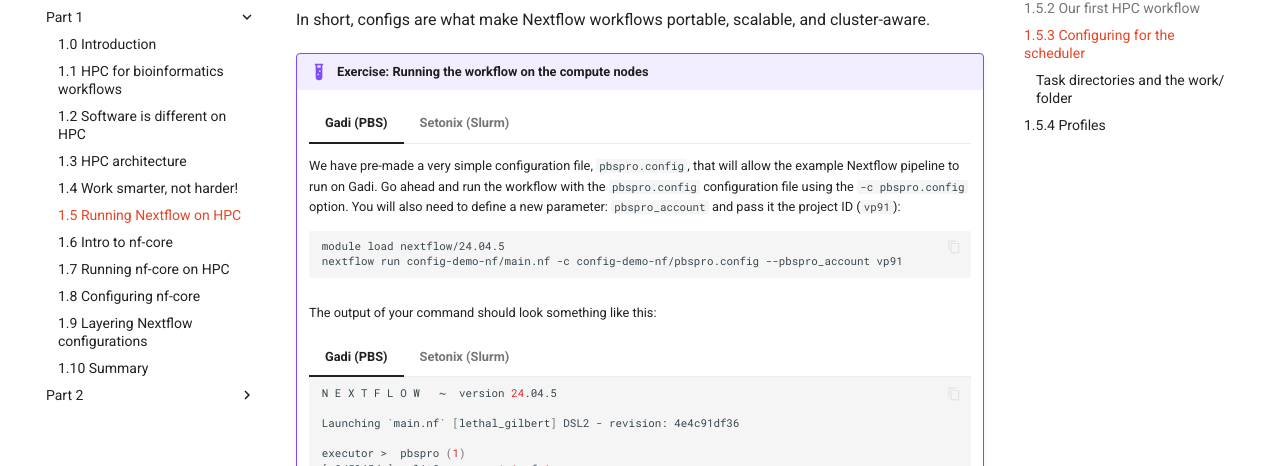
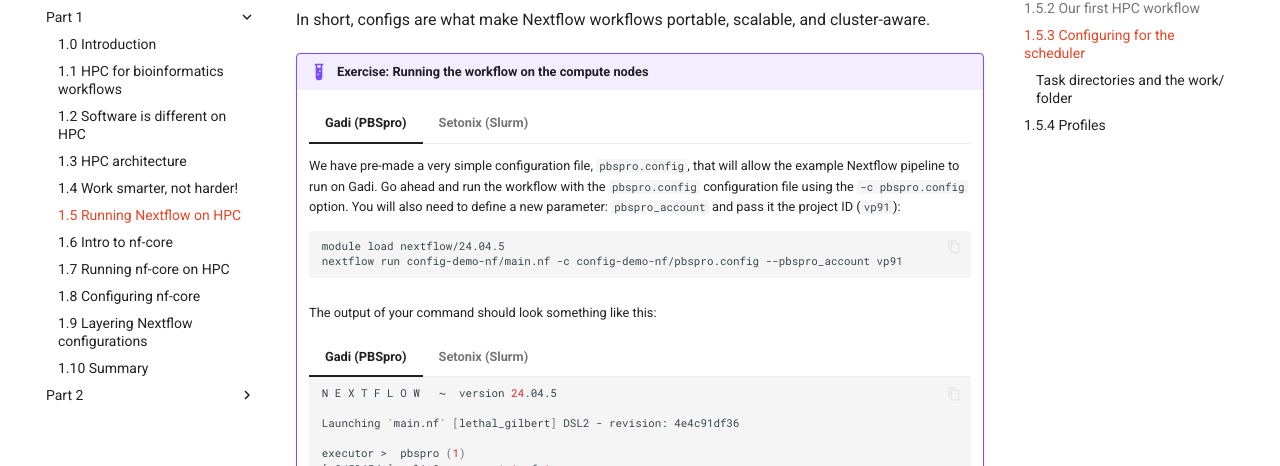
Before and after one commit to Sydney-Informatics-Hub/nextflow-hpc-workshop, an MkDocs documentation site: the page built from docs/part1/01_5_nf_hpc.md, in a window 1280 px wide and 900 px high, scrolled down 4459 px. Shown: the part 145-611 px from the top of the window. Built offline with MkDocs 1.6.1 and Material for MkDocs 9.7.7, drawn with Linux system fonts in a browser that asks for light colours; comment, search, counter and statistics services are not loaded; some of the changed text lies outside the part shown.

Commit message:
1.5 replace PBS with PBSpro in Gadi codeblocks

````diff
--- a/docs/part1/01_5_nf_hpc.md
+++ b/docs/part1/01_5_nf_hpc.md
@@ -83,7 +83,7 @@ In short, configs are what make Nextflow workflows portable, scalable, and clust
 
 !!! example "Exercise: Running the workflow on the compute nodes"
 
-    === "Gadi (PBS)"
+    === "Gadi (PBSpro)"
 
         We have pre-made a very simple configuration file, `pbspro.config`, that will allow the example Nextflow pipeline to run on Gadi. Go ahead and run the workflow with the `pbspro.config` configuration file using the `-c pbspro.config` option. You will also need to define a new parameter: `pbspro_account` and pass it the project ID (`vp91`):
 
@@ -103,7 +103,7 @@ In short, configs are what make Nextflow workflows portable, scalable, and clust
 
     The output of your command should look something like this:
 
-    === "Gadi (PBS)"
+    === "Gadi (PBSpro)"
         ```bash
         N E X T F L O W   ~  version 24.04.5
 
@@ -191,7 +191,7 @@ profiles {
 
     Run the workflow once more, this time using the executor profiles:
 
-    === "Gadi (PBS)"
+    === "Gadi (PBSpro)"
         ```bash
          nextflow run config-demo-nf/main.nf -profile pbspro --pbspro_account vp91
         ```
@@ -202,7 +202,7 @@ profiles {
 
     The output of your command should be the same as before:
 
-    === "Gadi (PBS)"
+    === "Gadi (PBSpro)"
         ```bash
         N E X T F L O W   ~  version 24.04.5
 
````
